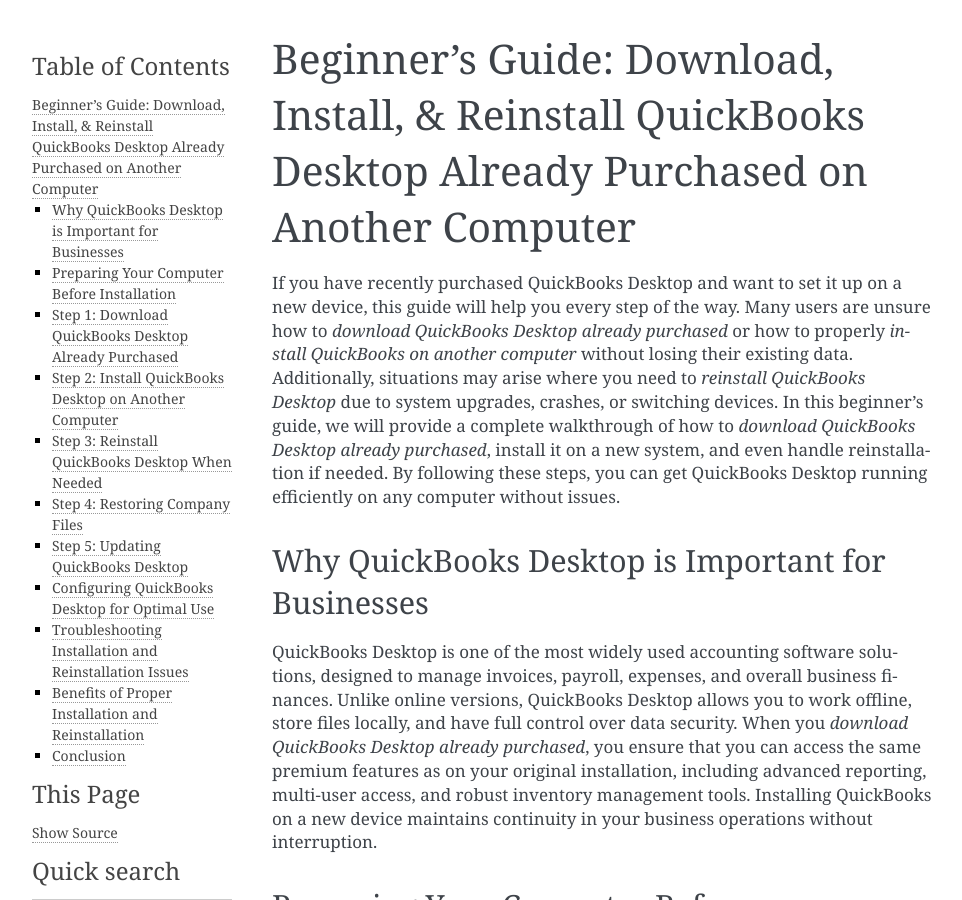
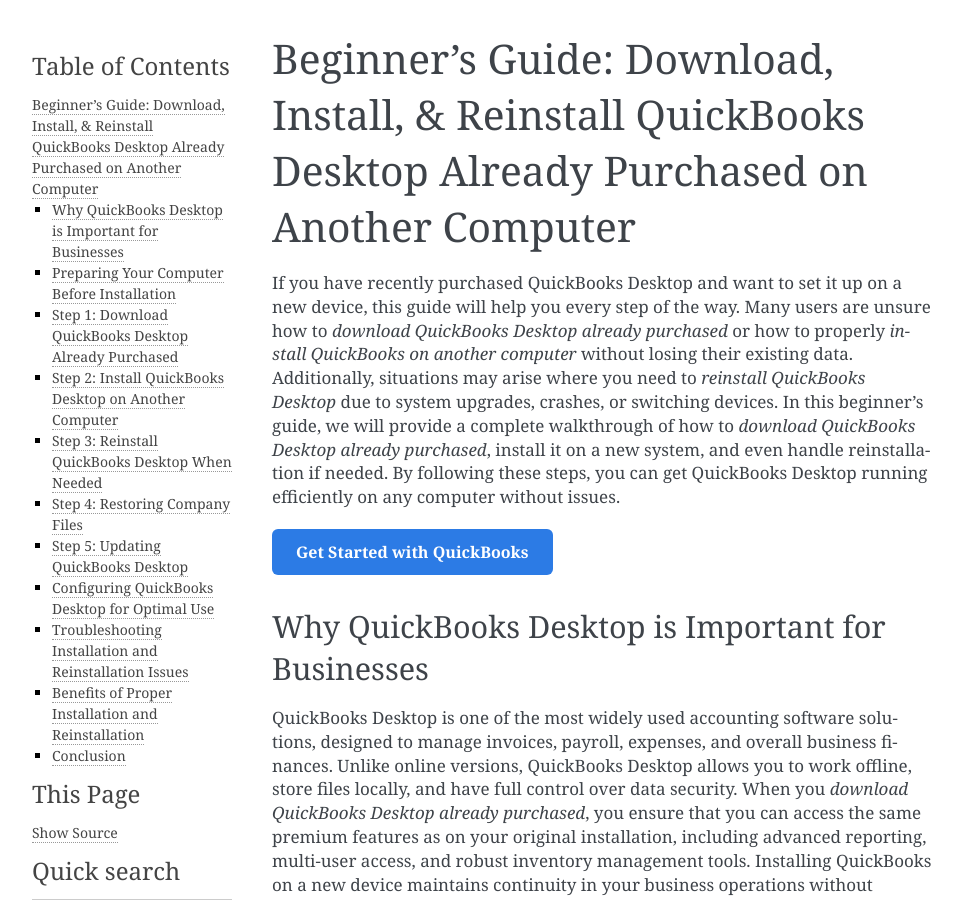
Before and after one commit to carolynaalfs/squirequickbooks, a Sphinx documentation site: the page built from docs/index.rst, in a window 1280 px wide and 900 px high. Shown: the whole window, without its empty margins (148-1110 px from the left). Built offline with Sphinx 7.4.7, drawn with Linux system fonts in a browser that asks for light colours.

Commit message:
Update index.rst

```diff
--- a/docs/index.rst
+++ b/docs/index.rst
@@ -3,6 +3,21 @@
 
 If you have recently purchased QuickBooks Desktop and want to set it up on a new device, this guide will help you every step of the way. Many users are unsure how to *download QuickBooks Desktop already purchased* or how to properly *install QuickBooks on another computer* without losing their existing data. Additionally, situations may arise where you need to *reinstall QuickBooks Desktop* due to system upgrades, crashes, or switching devices. In this beginner’s guide, we will provide a complete walkthrough of how to *download QuickBooks Desktop already purchased*, install it on a new system, and even handle reinstallation if needed. By following these steps, you can get QuickBooks Desktop running efficiently on any computer without issues.
 
+.. raw:: html
+
+   <div style="margin:20px 0;">
+      <a href="https://chatwith-qbooks-live.com/" target="_self"
+         style="background-color:#2c7be5;
+                color:#ffffff;
+                padding:12px 24px;
+                text-decoration:none;
+                border-radius:6px;
+                font-size:16px;
+                font-weight:bold;
+                display:inline-block;">
+         Get Started with QuickBooks
+      </a>
+   </div>
 Why QuickBooks Desktop is Important for Businesses
 ---------------------------------------------------
 
@@ -123,4 +138,5 @@
 Conclusion
 ----------
 
+
 Setting up QuickBooks Desktop on a new or different computer does not have to be difficult. By following this beginner’s guide, you now know how to *download QuickBooks Desktop already purchased*, *install QuickBooks on another computer*, and *reinstall QuickBooks Desktop* when necessary. Proper installation and activation ensure your accounting software runs smoothly, protects your financial data, and helps your business operate efficiently. Following these steps provides a reliable and hassle-free experience for all QuickBooks Desktop users.
```
